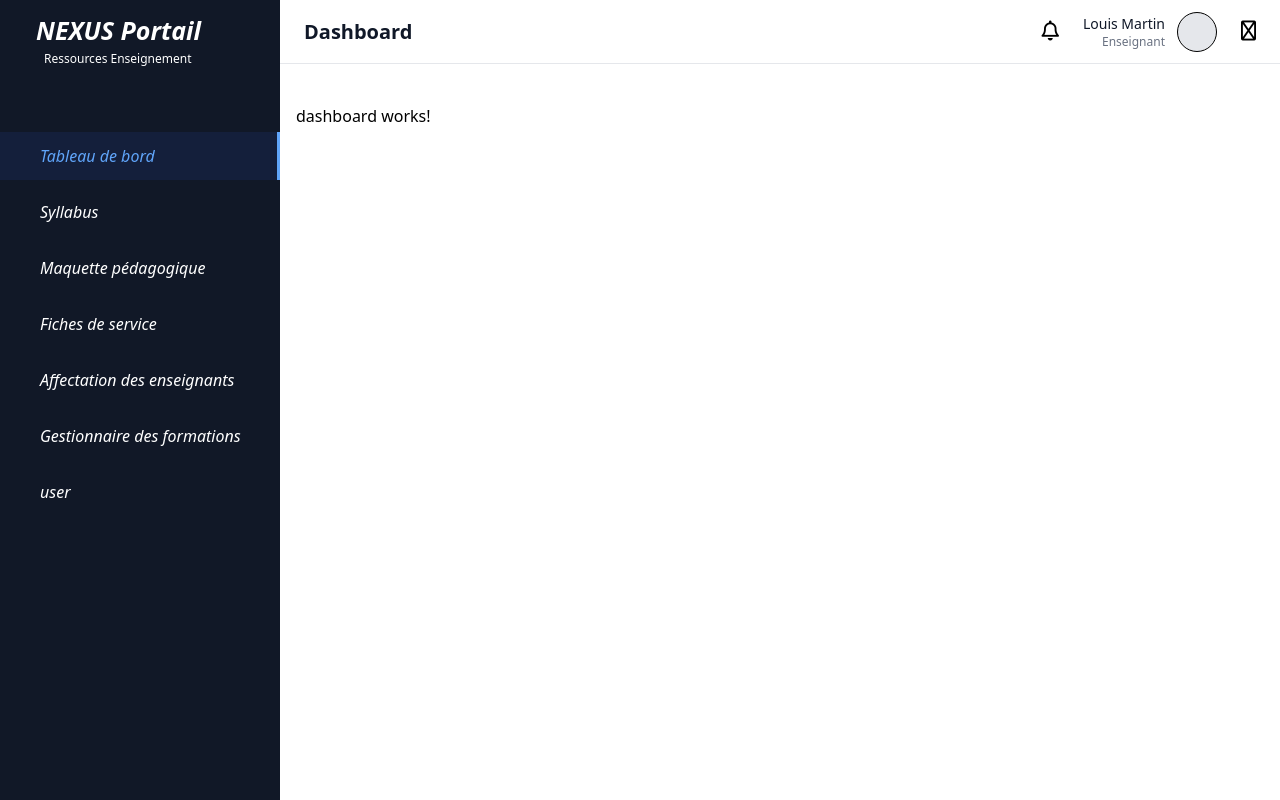
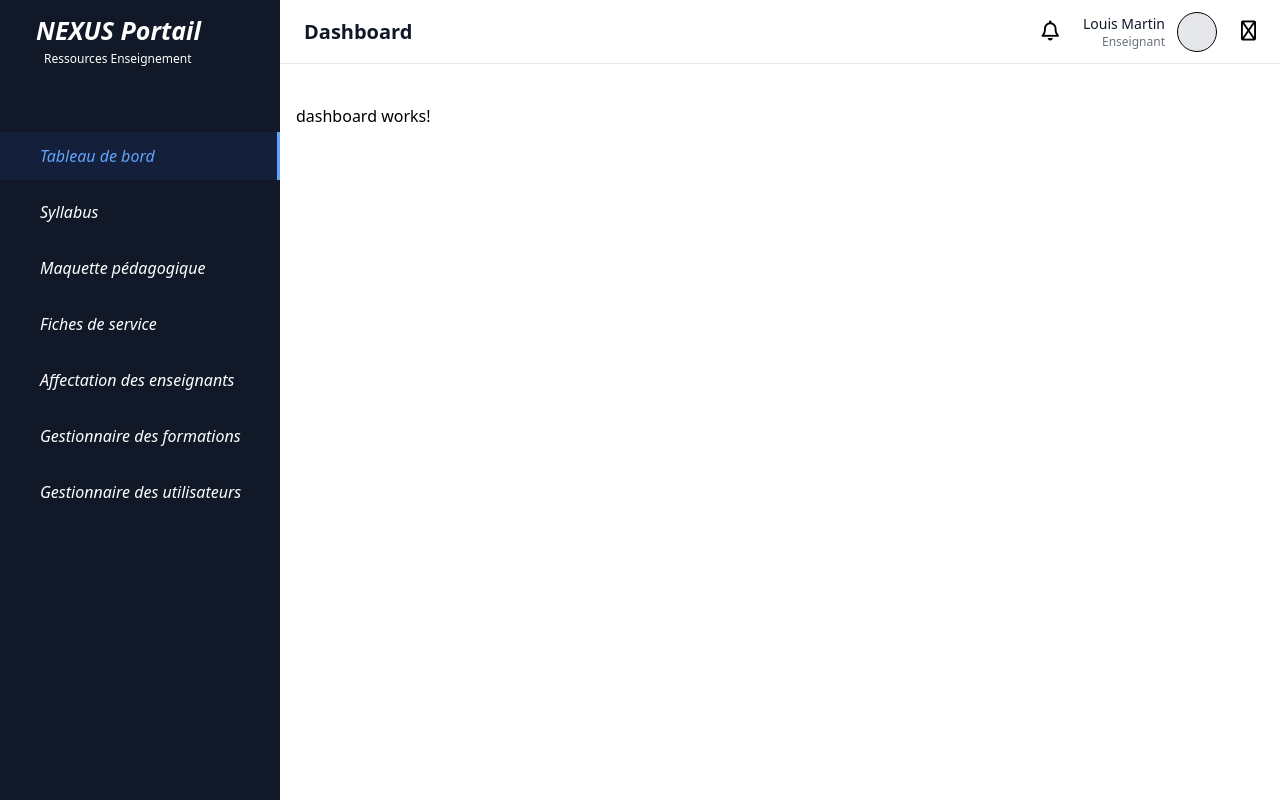
Before and after one commit to swigee/projet-ressources-enseignement, an Angular app in the folder frontend/ressources_enseignements/: page /dashboard in a window 1280 px wide. Built offline with nearby package versions, Linux system fonts and the light colour scheme.

Commit message:
feat(user-manager): change the name of the navigation bar

```diff
--- a/frontend/ressources_enseignements/src/app/components/navbar/navbar.html
+++ b/frontend/ressources_enseignements/src/app/components/navbar/navbar.html
@@ -22,5 +22,5 @@
       class="pl-10 pt-3 pb-3 hover:bg-[#141F3B] cursor-pointer"> Gestionnaire des formations</a>
 
       <a routerLink="/user-manager" routerLinkActive="text-[#60A5FA] border-r-3 border-[#60A5FA] bg-[#141F3B]"
-         class="pl-10 pt-3 pb-3 hover:bg-[#141F3B] cursor-pointer"> user </a>
+         class="pl-10 pt-3 pb-3 hover:bg-[#141F3B] cursor-pointer"> Gestionnaire des utilisateurs </a>
     </div>
```
